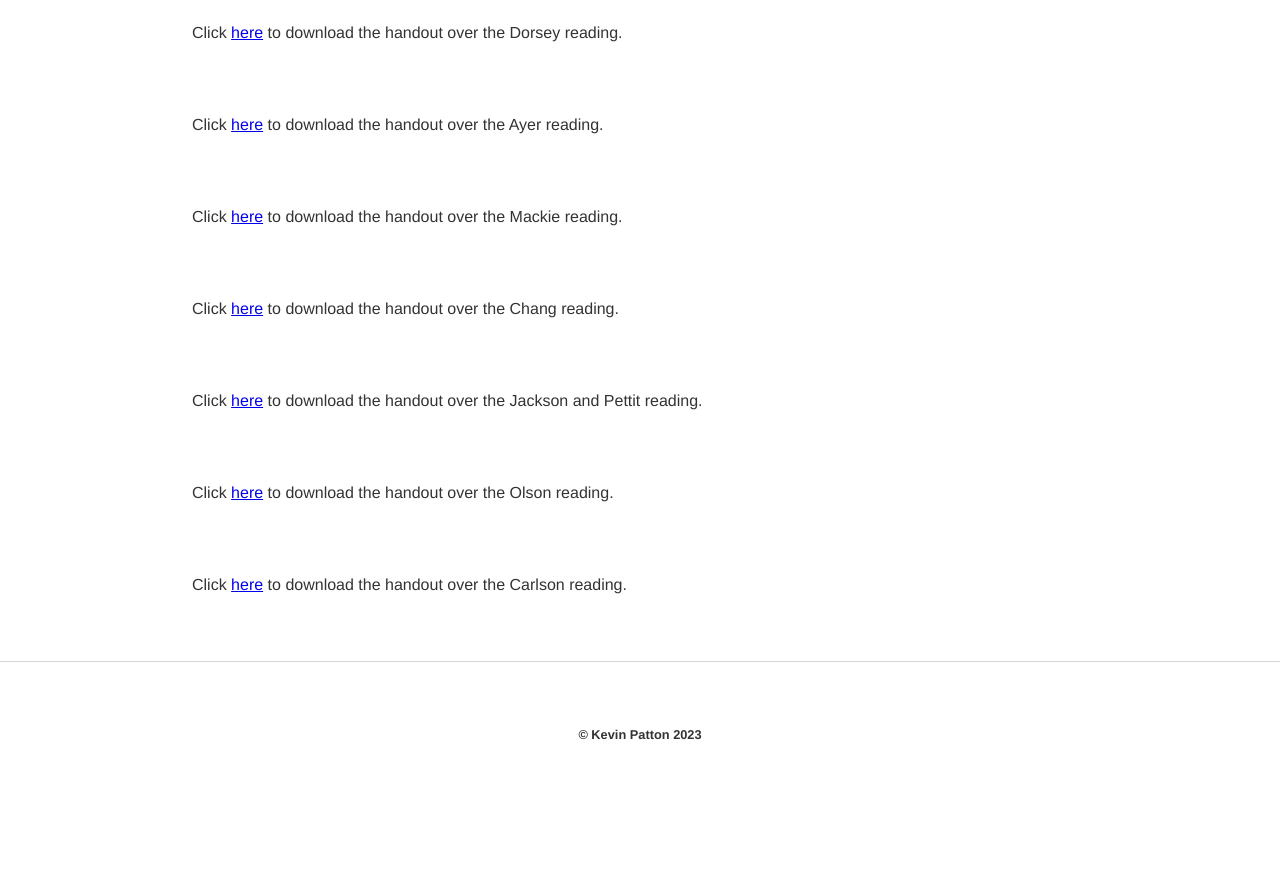
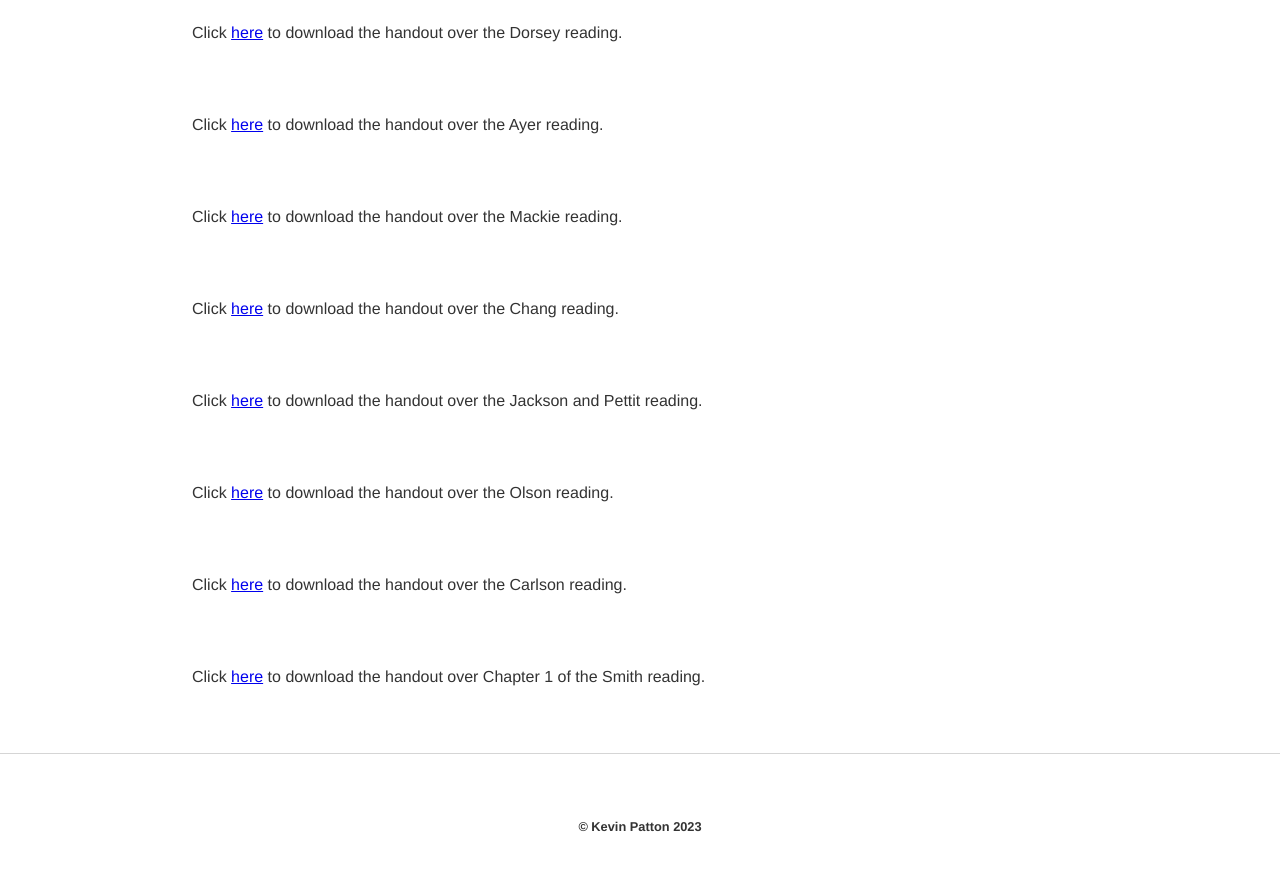
Before and after one commit to kevinjpatton/kevinjpatton.github.io, a Jekyll site: the page built from teaching/phil_3050/index.html, in a window 1280 px wide and 900 px high, scrolled down 2054 px. Shown: the top 871 px of the window. Built offline with Jekyll 4.4.1, drawn with Linux system fonts in a browser that asks for light colours; Markdown is read by kramdown in place of the engine named in the settings; before the commit the page ends 2862 px from its top, so only the background shows below that.

Commit message:
Update index.html

```diff
--- a/teaching/phil_3050/index.html
+++ b/teaching/phil_3050/index.html
@@ -31,3 +31,4 @@
 <p>Click <a href="/teaching/phil_3050/Handout - Jackson & Pettit.pdf" target="_blank">here</a> to download the handout over the Jackson and Pettit reading.</p>
 <p>Click <a href="/teaching/phil_3050/Handout - Olson.pdf" target="_blank">here</a> to download the handout over the Olson reading.</p>
 <p>Click <a href="/teaching/phil_3050/Handout - Carlson.pdf" target="_blank">here</a> to download the handout over the Carlson reading.</p>
+<p>Click <a href="/teaching/phil_3050/Handout - Smith ch1.pdf" target="_blank">here</a> to download the handout over Chapter 1 of the Smith reading.</p>
```
